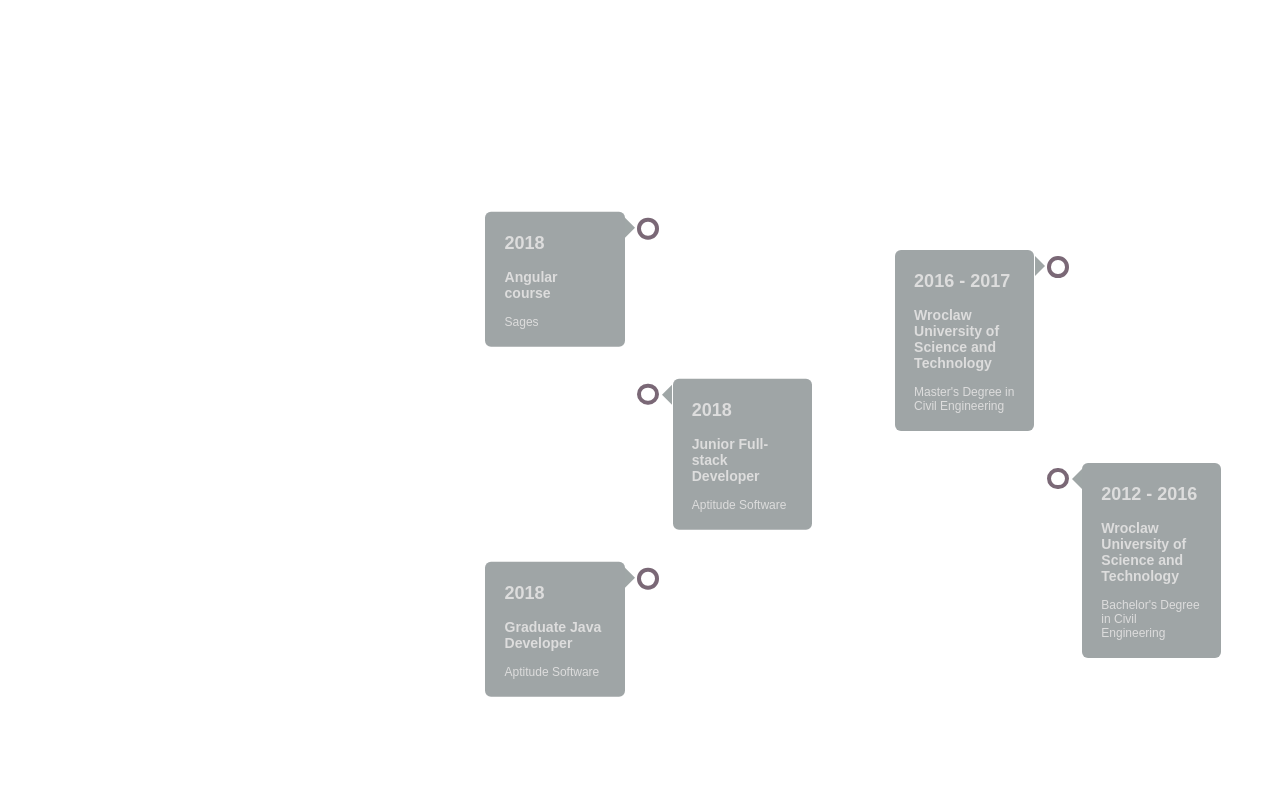
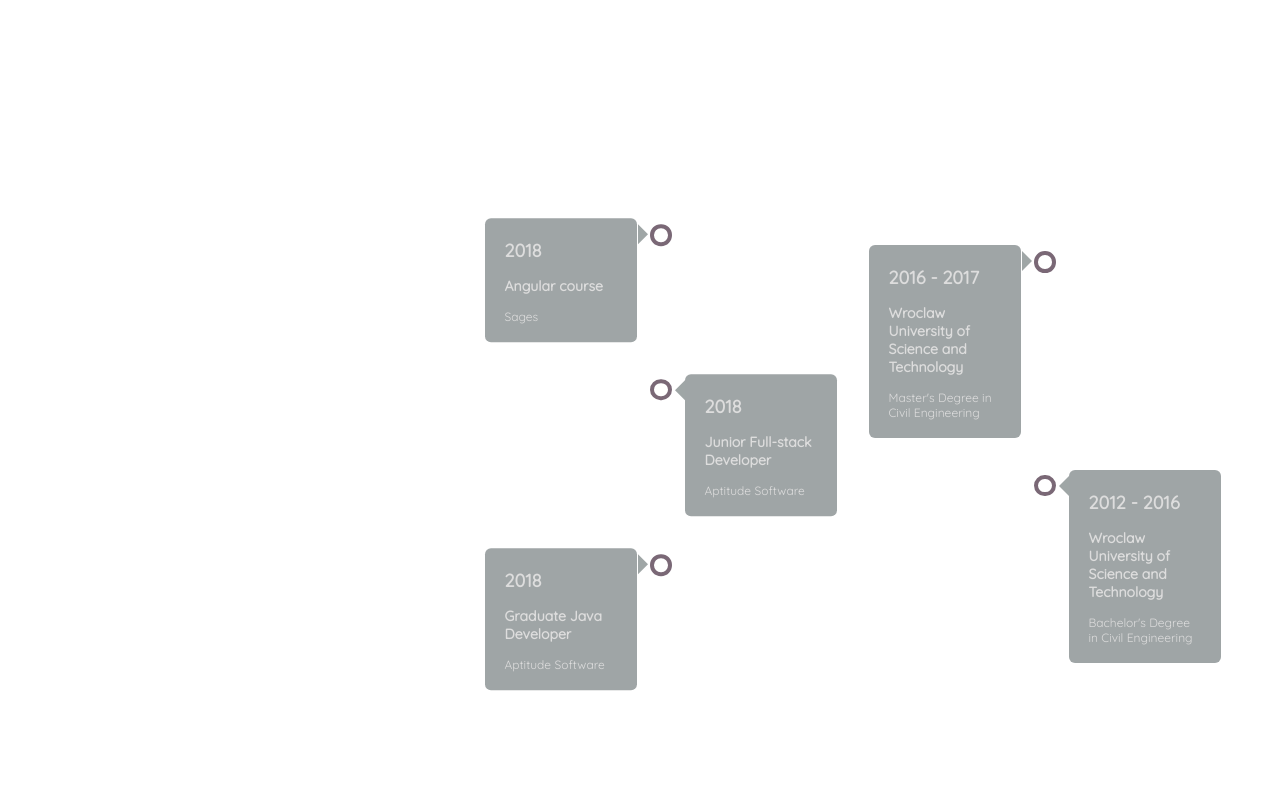
Before and after one commit to kajetansw/kajetansw.github.io, a plain HTML site: page index.html in a window 1280 px wide. Shown: the part 1546-2336 px from the top of the page. Drawn offline with nearby package versions, Linux system fonts and the light colour scheme; a script that the page names is missing; a web font is replaced by a local one.

Commit message:
completed experience and enducation timelines

```diff
--- a/css/_particles.scss
+++ b/css/_particles.scss
@@ -3,9 +3,7 @@
     height: 100vh;
     width: 100vw;
     position: fixed;
-
-    // remove for background check
-    // z-index: -1;
+    z-index: -1;
 }
 
 canvas {
--- /dev/null
+++ b/css/_timelines.scss
@@ -0,0 +1,172 @@
+$media-limit-lg: 1080px;
+$media-limit-sm: 768px;
+$global-font-size: 16px;
+
+#timelines {
+    grid-column: 4;
+    grid-row: 3;
+    top: 50%;
+    display: grid;
+    grid-template-columns: 50% 50%;
+    grid-template-rows: auto;
+}
+
+#experience {
+    grid-column: 1;
+
+    .card {
+        padding: 2rem .5rem;
+    }
+}
+
+#education {
+    grid-column: 2;
+
+    .card {
+        padding: 2rem .5rem;
+    }
+}
+
+
+
+// TIMELINE STARTS
+
+#experience *, #education * {
+    box-sizing: border-box;
+}
+
+/* The actual timeline (the vertical ruler) */
+.timeline {
+    position: relative;
+    top: 50%;
+    transform: translateY(-50%);
+    max-width: 1200px;
+    margin: 0 auto;
+    color: #000;
+    font-size: .75rem;
+}
+
+/* The actual timeline (the vertical ruler) */
+.timeline::after {
+    content: '';
+    position: absolute;
+    width: 6px;
+    background-color: white;
+    top: 0;
+    bottom: 0;
+    left: 50%;
+    margin-left: -3px;
+}
+
+/* Container around content */
+.container {
+    padding-top: 1rem;
+    padding-bottom: 1rem;
+    position: relative;
+    background-color: inherit;
+    width: 50%;
+}
+
+/* The circles on the timeline */
+.container::after {
+    content: '';
+    position: absolute;
+    width: .85rem;
+    height: .85rem;
+    right: -.65rem;
+    background-color: white;
+    border: 4px solid rgb(122, 104, 118);
+    top: 1.4rem;
+    border-radius: 50%;
+    z-index: 1;
+}
+
+/* Place the container to the left */
+.left {
+    left: 0;
+    padding-left: 1rem;
+    padding-right: 1.5rem;
+}
+
+/* Place the container to the right */
+.right {
+    left: 50%;
+    padding-left: 1.5rem;
+    padding-right: 1rem;
+}
+
+/* Add arrows to the left container (pointing right) */
+.left::before {
+    content: " ";
+    height: 0;
+    position: absolute;
+    top: 22px;
+    width: 0;
+    z-index: 1;
+    right: .85rem;
+    border: medium solid rgba(#404d4e, 0.5);
+    border-width: 10px 0 10px 10px;
+    border-color: transparent transparent transparent rgba(#404d4e, 0.5);
+}
+
+/* Add arrows to the right container (pointing left) */
+.right::before {
+    content: " ";
+    height: 0;
+    position: absolute;
+    top: 22px;
+    width: 0;
+    z-index: 1;
+    left: .85rem;
+    border: medium solid rgba(#404d4e, 0.5);
+    border-width: 10px 10px 10px 0;
+    border-color: transparent rgba(#404d4e, 0.5) transparent transparent;
+}
+
+/* Fix the circle for containers on the right side */
+.right::after {
+    left: -.7rem;
+    top: 1.3rem;
+}
+
+/* The actual content */
+.content {
+    padding: .375rem 1.2rem;
+    background-color: rgba(#404d4e, 0.5);
+    color: #ddd;
+    position: relative;
+    border-radius: 6px;
+}
+
+/* Media queries - Responsive timeline on screens less than 600px wide */
+@media screen and (max-width: $media-limit-sm) {
+/* Place the timelime to the left */
+    .timeline::after {
+        left: 31px;
+    }
+
+/* Full-width containers */
+    .container {
+        width: 100%;
+        padding-left: 4.4rem;
+        padding-right: 1.6rem;
+    }
+
+/* Make sure that all arrows are pointing leftwards */
+    .container::before {
+        left: 3.75rem;
+        border: medium solid white;
+        border-width: 10px 10px 10px 0;
+        border-color: transparent white transparent transparent;
+    }
+
+/* Make sure all circles are at the same spot */
+    .left::after, .right::after {
+        left: 1rem;
+    }
+
+/* Make all right containers behave like the left ones */
+    .right {
+        left: 0%;
+    }
+}
--- a/css/main.scss
+++ b/css/main.scss
@@ -2,6 +2,7 @@
 @import 'info';
 @import 'particles';
 @import 'common';
+@import 'timelines';
 
 $media-limit-lg: 1080px;
 $media-limit-sm: 768px;
@@ -14,183 +15,15 @@ html, body {
     color: white;
 }
 
-section {
-    height: 100vh;
+body {
+    display: grid;
+    grid-template-columns: auto 30% auto 60% auto;
+    grid-template-rows: 100vh 100vh 100vh;
 }
 
-#history {
-    display: grid;
-    grid-template-columns: auto 30% auto 28% 4% 28% auto;
-    grid-template-rows: auto;
-    font-family: 'Biryani', sans-serif;
-}
-
-#experience {
-    grid-column: 4;
+#welcome {
+    grid-column: 1 / span 5;
     grid-row: 1;
-
-    .card {
-        padding: 2rem .5rem;
-    }
-}
-
-#education {
-    grid-column: 6;
-    grid-row: 1;
-
-    .card {
-        padding: 2rem .5rem;
-    }
-}
-
-.fixed {
-    position: fixed;
-    top: 0;
-    z-index: 99999;
-}
-
-
-
-// TIMELINE STARTS
-
-#experience *, #education * {
-    box-sizing: border-box;
-}
-
-/* The actual timeline (the vertical ruler) */
-.timeline {
-    position: relative;
-    top: 50%;
-    transform: translateY(-50%);
-    max-width: 1200px;
-    margin: 0 auto;
-    color: #000;
-    font-size: .75rem;
-}
-
-/* The actual timeline (the vertical ruler) */
-.timeline::after {
-    content: '';
-    position: absolute;
-    width: 6px;
-    background-color: white;
-    top: 0;
-    bottom: 0;
-    left: 50%;
-    margin-left: -3px;
-}
-
-/* Container around content */
-.container {
-    padding-top: 1rem;
-    padding-bottom: 1rem;
-    position: relative;
-    background-color: inherit;
-    width: 50%;
-}
-
-/* The circles on the timeline */
-.container::after {
-    content: '';
-    position: absolute;
-    width: .85rem;
-    height: .85rem;
-    right: -.65rem;
-    background-color: white;
-    border: 4px solid rgb(122, 104, 118);
-    top: 1.4rem;
-    border-radius: 50%;
-    z-index: 1;
-}
-
-/* Place the container to the left */
-.left {
-    left: 0;
-    padding-left: 1rem;
-    padding-right: 1.5rem;
-}
-
-/* Place the container to the right */
-.right {
-    left: 50%;
-    padding-left: 1.5rem;
-    padding-right: 1rem;
-}
-
-/* Add arrows to the left container (pointing right) */
-.left::before {
-    content: " ";
-    height: 0;
-    position: absolute;
-    top: 22px;
-    width: 0;
-    z-index: 1;
-    right: .85rem;
-    border: medium solid rgba(#404d4e, 0.5);
-    border-width: 10px 0 10px 10px;
-    border-color: transparent transparent transparent rgba(#404d4e, 0.5);
-}
-
-/* Add arrows to the right container (pointing left) */
-.right::before {
-    content: " ";
-    height: 0;
-    position: absolute;
-    top: 22px;
-    width: 0;
-    z-index: 1;
-    left: .85rem;
-    border: medium solid rgba(#404d4e, 0.5);
-    border-width: 10px 10px 10px 0;
-    border-color: transparent rgba(#404d4e, 0.5) transparent transparent;
-}
-
-/* Fix the circle for containers on the right side */
-.right::after {
-    left: -.7rem;
-    top: 1.3rem;
-}
-
-/* The actual content */
-.content {
-    padding: .375rem 1.2rem;
-    background-color: rgba(#404d4e, 0.5);
-    color: #ddd;
-    position: relative;
-    border-radius: 6px;
-}
-
-/* Media queries - Responsive timeline on screens less than 600px wide */
-@media screen and (max-width: $media-limit-sm) {
-/* Place the timelime to the left */
-    .timeline::after {
-        left: 31px;
-    }
-
-/* Full-width containers */
-    .container {
-        width: 100%;
-        padding-left: 4.4rem;
-        padding-right: 1.6rem;
-    }
-
-/* Make sure that all arrows are pointing leftwards */
-    .container::before {
-        left: 3.75rem;
-        border: medium solid white;
-        border-width: 10px 10px 10px 0;
-        border-color: transparent white transparent transparent;
-    }
-
-/* Make sure all circles are at the same spot */
-    .left::after, .right::after {
-        left: 1rem;
-    }
-
-/* Make all right containers behave like the left ones */
-    .right {
-        left: 0%;
-    }
 }
 
 
--- a/index.html
+++ b/index.html
@@ -1,28 +1,18 @@
 <!DOCTYPE html>
 <html lang="en">
+
 <head>
     <meta charset="UTF-8" />
     <meta name="viewport" content="width=device-width, initial-scale=1.0" />
     <meta http-equiv="X-UA-Compatible" content="ie=edge" />
     <title>Portfolio of Kajetan Świątek</title>
 
-        <link
-            rel="stylesheet"
-            href="https://cdnjs.cloudflare.com/ajax/libs/OwlCarousel2/2.3.4/assets/owl.carousel.min.css" />
-        <link
-            rel="stylesheet"
-            href="https://cdnjs.cloudflare.com/ajax/libs/OwlCarousel2/2.3.4/assets/owl.theme.default.min.css"/>
-        <link
-            href="https://fonts.googleapis.com/css?family=Quicksand"
-            rel="stylesheet"/>
-        <link
-            rel="stylesheet"
-            href="https://use.fontawesome.com/releases/v5.6.1/css/all.css"
-            integrity="sha384-gfdkjb5BdAXd+lj+gudLWI+BXq4IuLW5IT+brZEZsLFm++aCMlF1V92rMkPaX4PP"
-            crossorigin="anonymous"/>
-        <link
-            href="https://fonts.googleapis.com/css?family=Biryani"
-            rel="stylesheet"/>
+    <link rel="stylesheet" href="https://cdnjs.cloudflare.com/ajax/libs/OwlCarousel2/2.3.4/assets/owl.carousel.min.css" />
+    <link rel="stylesheet" href="https://cdnjs.cloudflare.com/ajax/libs/OwlCarousel2/2.3.4/assets/owl.theme.default.min.css" />
+    <link href="https://fonts.googleapis.com/css?family=Quicksand" rel="stylesheet" />
+    <link rel="stylesheet" href="https://use.fontawesome.com/releases/v5.6.1/css/all.css" integrity="sha384-gfdkjb5BdAXd+lj+gudLWI+BXq4IuLW5IT+brZEZsLFm++aCMlF1V92rMkPaX4PP"
+        crossorigin="anonymous" />
+    <link href="https://fonts.googleapis.com/css?family=Biryani" rel="stylesheet" />
     <link rel="stylesheet" href="css/main.css" />
 </head>
 
@@ -54,8 +44,7 @@
         </div>
     </section>
 
-        <section id="info">
-            <div id="introduction">
+    <section id="introduction">
         <div class="card">
             <h1>KAJETAN ŚWIĄTEK</h1>
             <h4>JUNIOR FRONT-END DEVELOPER</h4>
@@ -107,7 +96,7 @@
                 </li>
             </ul>
         </div>
-            </div>
+    </section>
 
     <div id="description">
         <div class="card">
@@ -118,8 +107,7 @@
                 <div class="skill-1">
                     <div class="progressbar-angular"></div>
                     <h3>ANGULAR 6</h3>
-                            <span>Creating SPA applications using Google's JavaScript framework.</span
-                            >
+                    <span>Creating SPA applications using Google's JavaScript framework.</span>
                 </div>
                 <div class="skill-2">
                     <div class="progressbar-tsjs"></div>
@@ -134,7 +122,7 @@
                 <div class="skill-4">
                     <div class="progressbar-db"></div>
                     <h3>DATABASES</h3>
-                            <span>MySQL, Oracle, MongoDB - all that are worth to know.</span >
+                    <span>MySQL, Oracle, MongoDB - all that are worth to know.</span>
                 </div>
                 <div class="skill-5">
                     <div class="progressbar-cleancode"></div>
@@ -149,9 +137,8 @@
             </div>
         </div>
     </div>
-        </section>
 
-        <section id="history">
+    <section id="timelines">
         <div id="experience">
             <div class="timeline">
                 <div class="container left">
@@ -198,11 +185,14 @@
         </div>
     </section>
 
-        <script src="https://code.jquery.com/jquery-3.3.1.min.js" integrity="sha256-FgpCb/KJQlLNfOu91ta32o/NMZxltwRo8QtmkMRdAu8=" crossorigin="anonymous"></script>
+    <script src="https://code.jquery.com/jquery-3.3.1.min.js" integrity="sha256-FgpCb/KJQlLNfOu91ta32o/NMZxltwRo8QtmkMRdAu8="
+        crossorigin="anonymous"></script>
     <script src="https://cdnjs.cloudflare.com/ajax/libs/OwlCarousel2/2.3.4/owl.carousel.js"></script>
-        <script src="https://cdn.jsdelivr.net/npm/particles.js@2.0.0/particles.js" integrity="sha256-icjghcPaibMf1jv4gQIGi5MeWNHem2SispcorCiCfSg=" crossorigin="anonymous"></script>
+    <script src="https://cdn.jsdelivr.net/npm/particles.js@2.0.0/particles.js" integrity="sha256-icjghcPaibMf1jv4gQIGi5MeWNHem2SispcorCiCfSg="
+        crossorigin="anonymous"></script>
     <script src="https://rawgit.com/kimmobrunfeldt/progressbar.js/1.0.0/dist/progressbar.js"></script>
     <script src="./js/progressbars.js"></script>
     <script src="./js/main.js"></script>
 </body>
+
 </html>
```
Also changed, not shown: css/_info.scss (+2 -10 lines), css/_welcome.scss (line endings or trailing spaces), css/main.css, 2 other files. Lines whose indentation alone changed are shown as unchanged.
